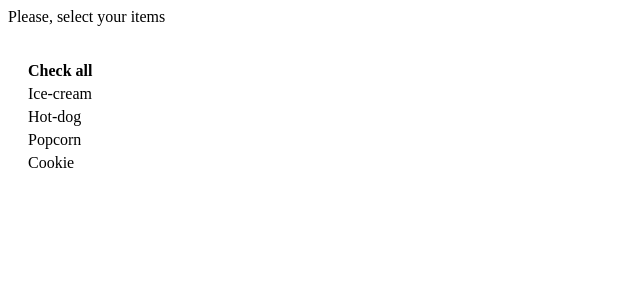
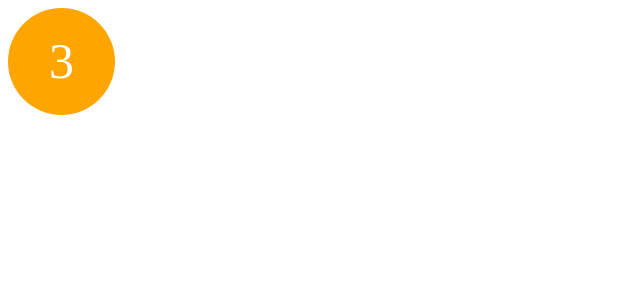
Before and after one commit to bencornelis/frontloops, a React (Create React App) app: page / in a window 1280 px wide. Shown: the top 300 px of the page, without its empty margins (0-640 px from the left). Built offline with nearby package versions, Linux system fonts and the light colour scheme.

Commit message:
first pass at timer

```diff
--- a/src/App.js
+++ b/src/App.js
@@ -1,18 +1,11 @@
 import React, { Component } from 'react';
-import List from './components/2.2';
+import Timer from './components/2.6';
 
 class App extends Component {
   render() {
     return (
       <div>
-        <List
-          items={[
-            'Ice-cream',
-            'Hot-dog',
-            'Popcorn',
-            'Cookie'
-          ]}
-        />
+        <Timer />
       </div>
     );
   }
--- /dev/null
+++ b/src/components/2.6.js
@@ -0,0 +1,88 @@
+import React, { Component } from 'react';
+import styled from 'styled-components';
+
+const Circle = styled.div`
+  width: ${({ downBeat, size }) => downBeat ? size : 1.1 * size}px;
+  height: ${({ downBeat, size }) => downBeat ? size : 1.1 * size}px;
+  border-radius: 50%;
+  transition: ${({ beatPeriod }) =>
+    `width ${beatPeriod / 2}s, height ${beatPeriod / 2}s, font-size ${beatPeriod / 2}s, line-height ${beatPeriod / 2}s, background ${beatPeriod}s`
+  };
+  background: ${({ fadeOut }) => fadeOut ? 'white' : 'orange'};
+  color: white;
+  font-size: ${({ downBeat, size}) => downBeat ? 0.5 * size : 0.5 * size}px;
+  text-align: center;
+  vertical-align: middle;
+  line-height: ${({ downBeat, size }) => downBeat ? size : 1.1 * size}px;
+`;
+
+class Timer extends Component {
+  constructor(props) {
+    super(props);
+
+    const {
+      size = 100, // px
+      time = 10, // s
+      beatPeriod = 1, // s
+    } = props;
+
+    this.state = {
+      time,
+      isSmall: true,
+      fadeOut: false,
+    };
+
+    this.size = size;
+    this.beatPeriod = beatPeriod;
+  }
+
+  componentDidMount() {
+    const { onComplete = () => { console.log('complete'); } } = this.props;
+
+    this.beatIntervalId = setInterval(() => {
+      this.setState(state => ({ downBeat: !state.downBeat }));
+    }, this.beatPeriod * 1000 / 2);
+
+    this.timeIntervalId = setInterval(() => {
+      if (this.state.time === 1) {
+        onComplete();
+        this._clearIntervals();
+        return;
+      }
+
+      this.setState(state => ({
+        time: state.time - 1,
+        fadeOut: state.time === 2,
+      }));
+    }, this.beatPeriod * 1000);
+  }
+
+  componentWillUnmount() {
+    this._clearIntervals();
+  }
+
+  _clearIntervals = () => {
+    clearInterval(this.beatIntervalId);
+    clearInterval(this.timeIntervalId);
+  }
+
+  render() {
+    const { downBeat, time, fadeOut } = this.state;
+    if (time < 0) {
+      return null;
+    }
+
+    return (
+      <Circle
+        downBeat={downBeat}
+        size={this.size}
+        beatPeriod={this.beatPeriod}
+        fadeOut={fadeOut}
+        >
+        {time}
+      </Circle>
+    )
+  }
+}
+
+export default Timer;
```
